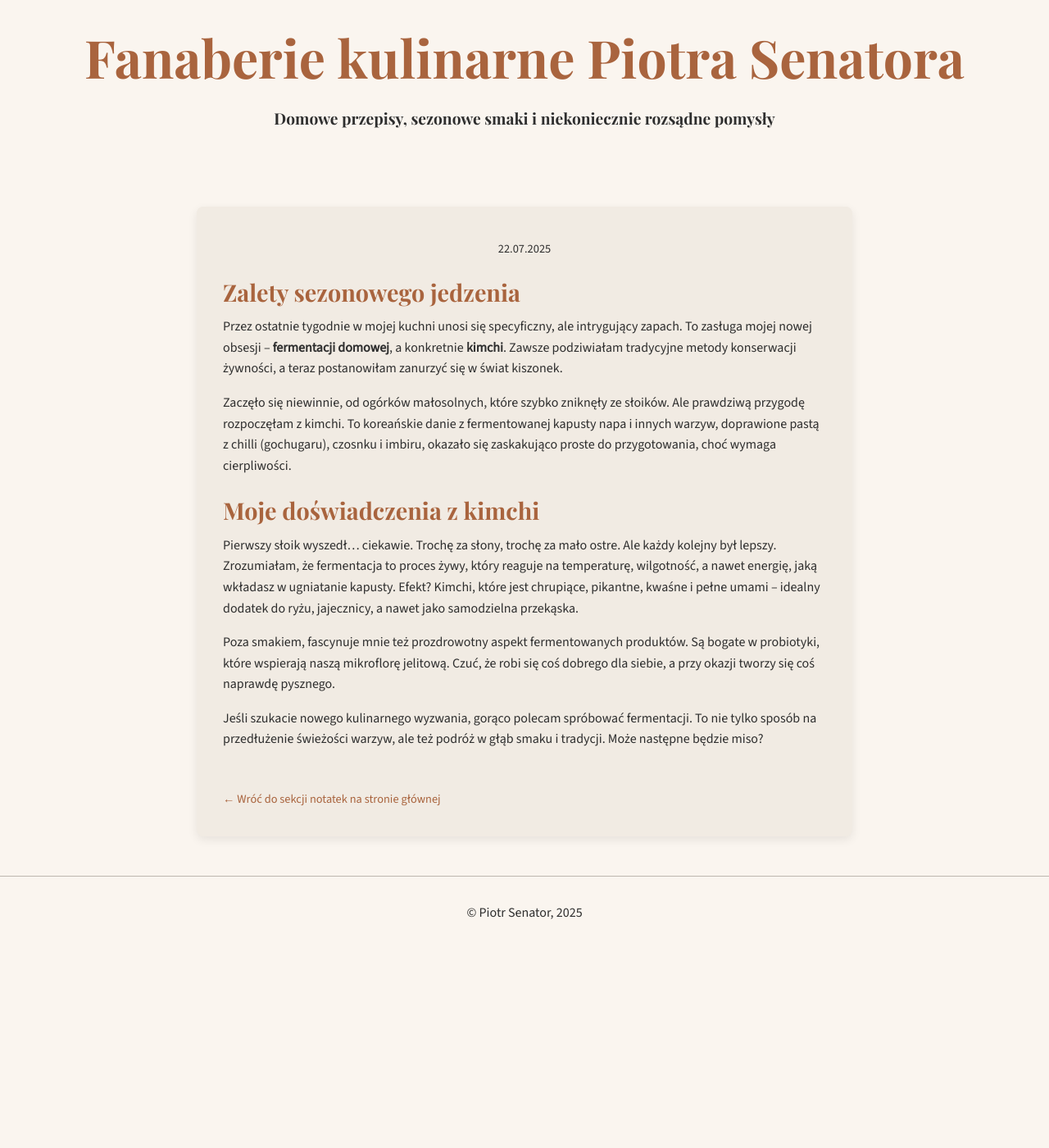
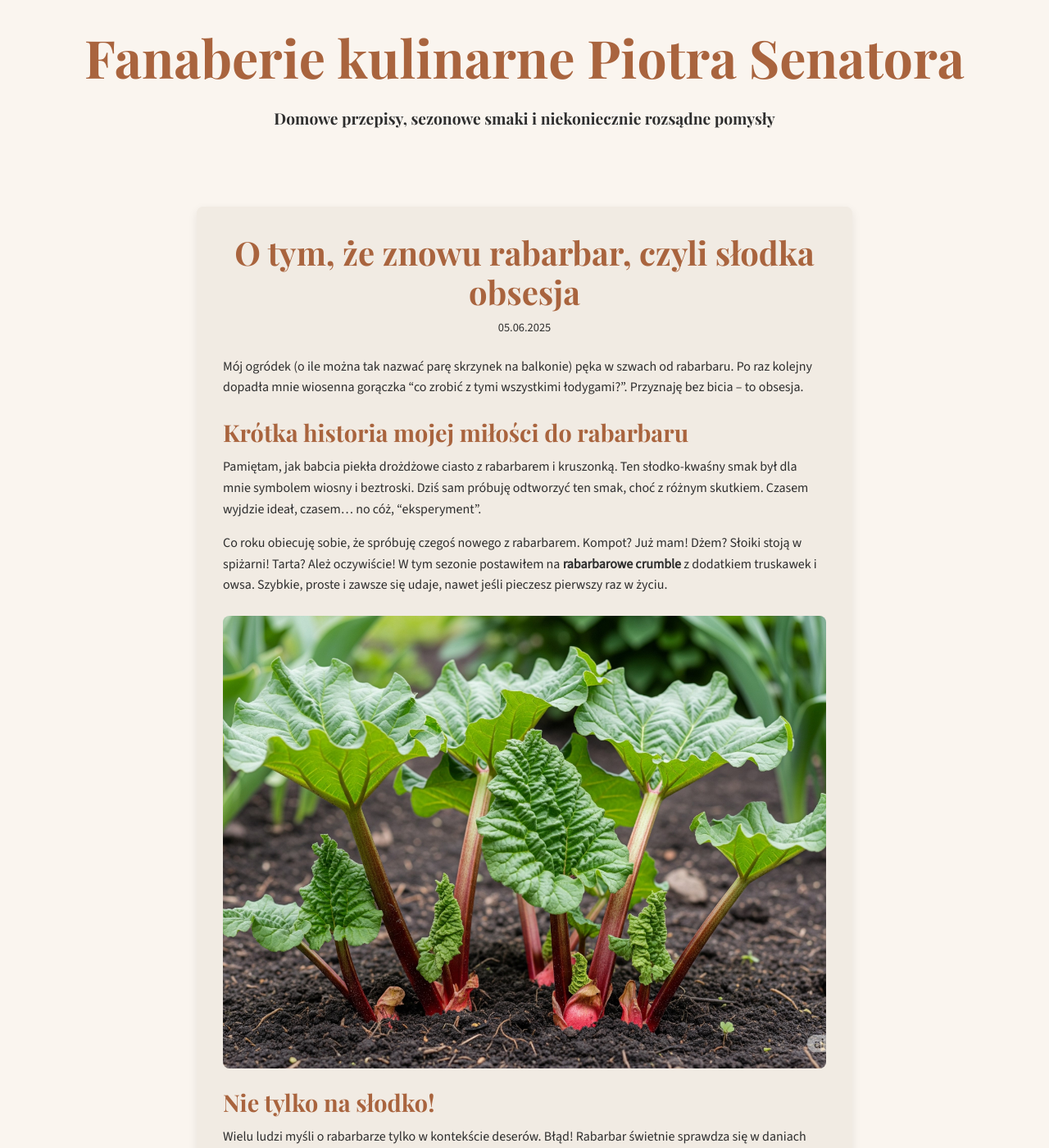
Before and after one commit to piotrsenator/kuchnia, a Jekyll site: the page built from _notes/2025-08-01-fermentacja-domowa-kimchi.md, in a window 1280 px wide and 1400 px high. Shown: the whole window at 82% size. Built offline with Jekyll 4.4.1, drawn with Linux system fonts in a browser that asks for light colours; some of the changed text lies outside the part shown.

Commit message:
Update 2025-08-01-fermentacja-domowa-kimchi.md

```diff
--- a/_notes/2025-08-01-fermentacja-domowa-kimchi.md
+++ b/_notes/2025-08-01-fermentacja-domowa-kimchi.md
@@ -1,8 +1,25 @@
 ---
 layout: note
-title: Fermentacja Domowa: Moja Nowa Fascynacja Kimchi
-date: 2025-08-01
+title: O tym, że znowu rabarbar, czyli słodka obsesja
+date: 2025-06-05
+image_main: "/images/notes/o-tym-ze-znow-rabarbar-main.jpg"
 ---
+
+Mój ogródek (o ile można tak nazwać parę skrzynek na balkonie) pęka w szwach od rabarbaru. Po raz kolejny dopadła mnie wiosenna gorączka "co zrobić z tymi wszystkimi łodygami?". Przyznaję bez bicia – to obsesja.
+
+### Krótka historia mojej miłości do rabarbaru
+
+Pamiętam, jak babcia piekła drożdżowe ciasto z rabarbarem i kruszonką. Ten słodko-kwaśny smak był dla mnie symbolem wiosny i beztroski. Dziś sam próbuję odtworzyć ten smak, choć z różnym skutkiem. Czasem wyjdzie ideał, czasem... no cóż, "eksperyment".
+
+Co roku obiecuję sobie, że spróbuję czegoś nowego z rabarbarem. Kompot? Już mam! Dżem? Słoiki stoją w spiżarni! Tarta? Ależ oczywiście! W tym sezonie postawiłem na **rabarbarowe crumble** z dodatkiem truskawek i owsa. Szybkie, proste i zawsze się udaje, nawet jeśli pieczesz pierwszy raz w życiu.
+
+![Rabarbar w ogródku](/images/notes/o-tym-ze-znow-rabarbar-garden.jpg)
+
+### Nie tylko na słodko!
+
+Wielu ludzi myśli o rabarbarze tylko w kontekście deserów. Błąd! Rabarbar świetnie sprawdza się w daniach wytrawnych. Spróbujcie kiedyś dodać go do sosu do wieprzowiny lub marynaty do kurczaka. Jego kwaskowatość pięknie równoważy smak mięsa. Ewentualnie, chutney z rabarbaru i imbiru? Pychota do serów.
+
+Może za rok przestanie być moją obsesją? Nie, raczej nie. I całe szczęście!
 ### Zalety sezonowego jedzenia
 Przez ostatnie tygodnie w mojej kuchni unosi się specyficzny, ale intrygujący zapach. To zasługa mojej nowej obsesji – **fermentacji domowej**, a konkretnie **kimchi**. Zawsze podziwiałam tradycyjne metody konserwacji żywności, a teraz postanowiłam zanurzyć się w świat kiszonek.
 
```
